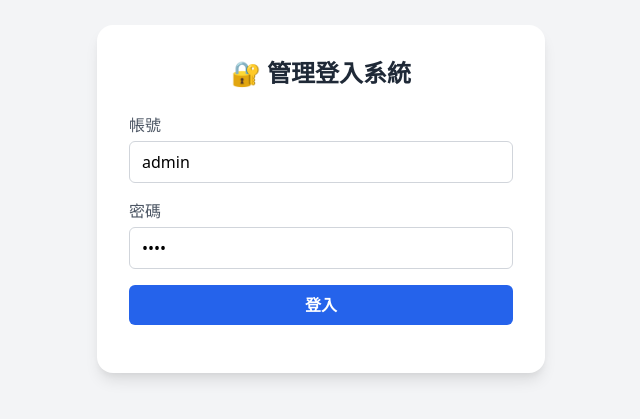
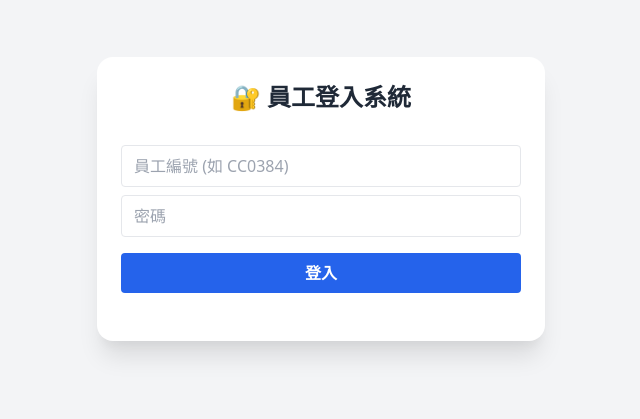
Before and after one commit to JUN495/sign-page, a plain HTML site: page index.html in a window 1280 px wide. Shown: the part 201-620 px from the top of the page, without its empty margins (319-959 px from the left). Drawn offline with nearby package versions, Linux system fonts and the light colour scheme.

Commit message:
Update index.html

```diff
--- a/index.html
+++ b/index.html
@@ -3,52 +3,95 @@
 <head>
   <meta charset="UTF-8" />
   <meta name="viewport" content="width=device-width, initial-scale=1.0"/>
-  <title>登入系統</title>
+  <title>員工登入系統</title>
   <link href="https://cdn.jsdelivr.net/npm/tailwindcss@2.2.19/dist/tailwind.min.css" rel="stylesheet">
 </head>
 <body class="bg-gray-100 font-sans">
   <div class="min-h-screen flex items-center justify-center px-4">
-    <div class="bg-white p-8 rounded-2xl shadow-lg w-full max-w-md">
-      <h2 class="text-2xl font-bold text-center text-gray-800 mb-6">🔐 管理登入系統</h2>
-      <div class="space-y-4">
-        <div>
-          <label class="block text-gray-600 mb-1">帳號</label>
-          <input type="text" id="username" class="w-full border border-gray-300 rounded-md px-3 py-2" placeholder="輸入帳號" value="admin">
+    <div class="bg-white p-6 rounded-2xl shadow-xl w-full max-w-md space-y-6">
+      <h2 class="text-2xl font-bold text-center text-gray-800">🔐 員工登入系統</h2>
+
+      <!-- 登入區 -->
+      <div id="login-section">
+        <input id="employeeId" class="w-full border px-3 py-2 rounded mt-2" placeholder="員工編號 (如 CC0384)">
+        <input id="password" class="w-full border px-3 py-2 rounded mt-2" type="password" placeholder="密碼">
+        <button onclick="login()" class="bg-blue-600 hover:bg-blue-500 w-full text-white py-2 rounded font-bold mt-4">登入</button>
       </div>
-        <div>
-          <label class="block text-gray-600 mb-1">密碼</label>
-          <input type="password" id="password" class="w-full border border-gray-300 rounded-md px-3 py-2" placeholder="輸入密碼" value="1234">
+
+      <!-- 首次登入變更密碼區 -->
+      <div id="change-password-section" class="hidden">
+        <p class="text-sm text-gray-600 mb-2">首次登入，請變更密碼：</p>
+        <input id="newPassword" class="w-full border px-3 py-2 rounded mt-2" type="password" placeholder="新密碼">
+        <button onclick="changePassword()" class="bg-yellow-500 hover:bg-yellow-400 w-full text-white py-2 rounded font-bold mt-4">變更密碼</button>
       </div>
-        <button onclick="login()" class="w-full bg-blue-600 text-white py-2 rounded-md hover:bg-blue-500 font-bold">登入</button>
-        <p id="result" class="text-center text-sm mt-4"></p>
-      </div>
+
+      <!-- 結果 -->
+      <p id="result" class="text-center text-sm mt-4 text-red-600"></p>
     </div>
   </div>
 
   <script>
-    // 請使用你的 Cloudflare Worker 網址！
-    const proxyUrl = 'https://aged-lake-0db4.chiachun12171217.workers.dev/';
+    const gasUrl = "https://aged-lake-0db4.chiachun12171217.workers.dev"; // Cloudflare Worker
+
+    let currentEmployeeId = "";
+    let currentPassword = "";
 
     function login() {
-      const username = document.getElementById("username").value;
-      const password = document.getElementById("password").value;
-      const result = document.getElementById("result");
-      result.textContent = "登入中...";
+      const employeeId = document.getElementById("employeeId").value.trim();
+      const password = document.getElementById("password").value.trim();
+      currentEmployeeId = employeeId;
+      currentPassword = password;
 
-      fetch(`${proxyUrl}?action=login&username=${encodeURIComponent(username)}&password=${encodeURIComponent(password)}`)
+      document.getElementById("result").textContent = "登入中...";
+
+      fetch(`${gasUrl}?action=login&employeeId=${employeeId}&password=${password}`, {
+        method: "GET"
+      })
+      .then(res => res.json())
+      .then(data => {
+        if (data.success && data.needPasswordChange) {
+          document.getElementById("login-section").classList.add("hidden");
+          document.getElementById("change-password-section").classList.remove("hidden");
+          document.getElementById("result").textContent = "請變更密碼後重新登入。";
+        } else if (data.success) {
+          document.getElementById("result").classList.remove("text-red-600");
+          document.getElementById("result").classList.add("text-green-600");
+          document.getElementById("result").innerHTML = `✅ 登入成功！<br>部門：<b>${data.department}</b><br><a href="https://drive.google.com/drive/u/0/folders/請改成你的資料夾ID" target="_blank" class="text-blue-600 underline">👉 前往部門資料夾</a>`;
+        } else {
+          document.getElementById("result").textContent = `❌ ${data.message}`;
+        }
+      })
+      .catch(err => {
+        document.getElementById("result").textContent = "發生錯誤：" + err.message;
+      });
+    }
+
+    function changePassword() {
+      const newPassword = document.getElementById("newPassword").value.trim();
+      if (!newPassword) {
+        document.getElementById("result").textContent = "請輸入新密碼";
+        return;
+      }
+
+      fetch(`${gasUrl}?action=changePassword&employeeId=${currentEmployeeId}&oldPassword=${currentPassword}&newPassword=${newPassword}`, {
+        method: "GET"
+      })
       .then(res => res.json())
       .then(data => {
         if (data.success) {
-            result.textContent = `✅ 登入成功！Token：${data.token}`;
-            result.className = "text-green-600 text-center text-sm mt-4";
+          document.getElementById("change-password-section").classList.add("hidden");
+          document.getElementById("login-section").classList.remove("hidden");
+          document.getElementById("password").value = "";
+          document.getElementById("newPassword").value = "";
+          document.getElementById("result").classList.remove("text-red-600");
+          document.getElementById("result").classList.add("text-green-600");
+          document.getElementById("result").textContent = "✅ 密碼變更成功，請重新登入";
         } else {
-            result.textContent = `❌ 登入失敗：${data.message}`;
-            result.className = "text-red-600 text-center text-sm mt-4";
+          document.getElementById("result").textContent = `❌ ${data.message}`;
         }
       })
       .catch(err => {
-          result.textContent = `❌ 錯誤：${err.message}`;
-          result.className = "text-red-600 text-center text-sm mt-4";
+        document.getElementById("result").textContent = "變更密碼時發生錯誤：" + err.message;
       });
     }
   </script>
```
Lines whose indentation alone changed are shown as unchanged.
